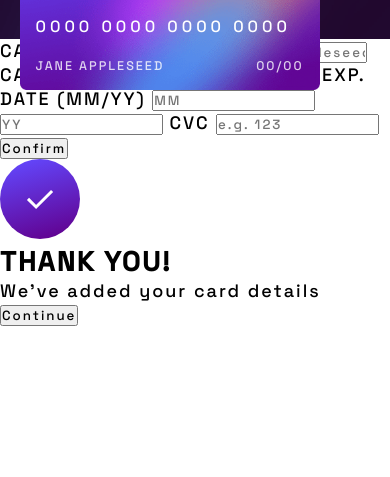
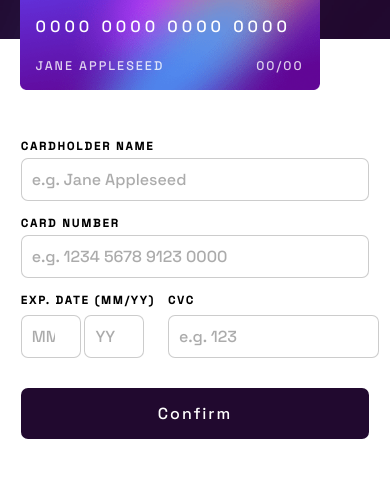
Before and after one commit to tsoysal/interactive-card-form, a website built with Vite: page index.html in a window 390 px wide. Shown: the part 191-668 px from the top of the page. Built offline with nearby package versions, Linux system fonts and the light colour scheme.

Commit message:
create first version of mobile screen

```diff
--- a/index.html
+++ b/index.html
@@ -30,16 +30,18 @@
       <input type="text" name="name" id="name" placeholder="e.g. Jane Appleseed">
       <label for="number">CARD NUMBER</label>
       <input type="number" name="number" id="number" placeholder="e.g. 1234 5678 9123 0000">
-      <label for="month">EXP. DATE (MM/YY)</label>
-      <input type="number" name="month" id="month" placeholder="MM">
-      <input type="number" name="year" id="year" placeholder="YY">
-      <label for="cvc">CVC</label>
-      <input type="number" name="cvc" id="cvc" placeholder="e.g. 123">
+      <div class="details-group">
+        <label for="month">EXP. DATE (MM/YY)</label>
+        <input type="number" name="month" id="month" placeholder="MM">
+        <input type="number" name="year" id="year" placeholder="YY">
+        <label for="cvc">CVC</label>
+        <input type="number" name="cvc" id="cvc" placeholder="e.g. 123">
+      </div>
 
       <button class="formSection__button" type="submit">Confirm</button>
     </form>
 
-    <div class="formSection__completeScreen">
+    <div class="formSection__completeScreen" style="display: none;">
       <img src="./images/icon-complete.svg" alt="complete icon" class="completeScreen__icon">
       <h2 class="completeScreen__h2">THANK YOU!</h2>
       <p class="completeScreen__p">We've added your card details</p>
--- a/sass/_cardSection.scss
+++ b/sass/_cardSection.scss
@@ -8,13 +8,13 @@
 .cardSection {
     @include setBackgroundImage('../images/bg-main-mobile.png');
     color: var(--white-color);
-    height: 350px;
+    height: 230px;
     position: relative;
 
     &__cardFront {
-       --card-padding: 2rem;
-       --card-number-size: 1.5em;
-       --card-details-size: .9em;
+        --card-padding: 1rem;
+            --card-number-size: .9em;
+            --card-details-size: .7em;
        position: absolute;
        bottom: -22%;
        left: 5%;
@@ -27,11 +27,13 @@
 
        &__BgImg {
         display: block;
+        width: 300px;
        }
 
        &__Logo {
         top: var(--card-padding);
         left: var(--card-padding);
+        width: 20%;
        }
 
        &__Numbers {
@@ -61,7 +63,7 @@
        position: absolute;
        top: 10%;
        right: 5%;
-       --cvc-size: .9em;
+       --cvc-size: .7em;
 
        &>*:not(&__BgImg) {
         position: absolute;
@@ -69,42 +71,14 @@
 
        &__BgImg {
         display: block;
+        width: 300px;
        }
 
        &__cvc {
         top: 45%;
-        right: 3.5rem;
+        right: 2.5rem;
         font-size: var(--cvc-size);
         opacity: .8;
        }
     }
 }
-
-@media screen and (max-width: 470px) {
-    .cardSection {
-        height: 230px;
-
-        &__cardFront {
-            --card-padding: 1rem;
-            --card-number-size: .9em;
-            --card-details-size: .7em;
-
-            &__BgImg {
-                width: 300px;
-            }
-            &__Logo {
-               width: 20%;
-            }
-        }
-
-        &__cardBack {
-            --cvc-size: .7em;
-            &__BgImg {
-                width: 300px;
-            }
-            &__cvc {
-                right: 2.5rem;
-            }
-        }
-    }
-}
--- /dev/null
+++ b/sass/_formSection.scss
@@ -0,0 +1,75 @@
+
+.formSection {
+    margin-top: 100px;
+    padding: 0 1.3rem;
+}
+
+form label {
+    display: block;
+    font-size: .7rem;
+    font-weight: 600;
+    padding-bottom: 5px;
+}
+
+form input {
+    display: block;
+    width: 100%;
+    border: 1px solid rgba($color: #000000, $alpha: .2);
+    font-size: 1rem;
+    padding: 10px;
+    border-radius: 7px;
+    letter-spacing: 0;
+    margin-bottom: 15px;
+
+    &::placeholder {
+        opacity: .6;
+    }
+
+}
+
+
+.details-group {
+    display: grid;
+    grid-template-columns: auto auto 1fr;
+    grid-template-rows: auto auto;
+    gap: 3px;
+
+    label[for="month"] {
+        grid-column: 1 / 3;
+        grid-row: 1 / 2;
+    }
+
+    label[for="cvc"] {
+        grid-column: 3 / 4;
+        grid-row: 1 / 2;
+        margin-left: 10px;
+    }
+
+    input[name="month"] {
+        grid-column: 1 / 2;
+        grid-row: 2 / 3;
+        width: 60px;
+    }
+    input[name="year"] {
+        grid-column: 2 / 3;
+        grid-row: 2 / 3;
+        width: 60px;
+        margin-left: -10px;
+    }
+    input[name="cvc"] {
+        grid-column: 3 / 4;
+        grid-row: 2 / 3;
+        margin-left: 10px;
+    }
+}
+
+.formSection__button {
+    width: 100%;
+    padding: 15px;
+    background-color: var(--very-dark-violet);
+    border: none;
+    border-radius: 7px;
+    color: #fff;
+    font-size: 1rem;
+    margin-top: 15px;
+}
--- a/sass/main.scss
+++ b/sass/main.scss
@@ -1,6 +1,7 @@
 @use './fonts';
 @use './colors';
 @use './cardSection';
+@use './formSection';
 
 * {
     margin: 0;
```
